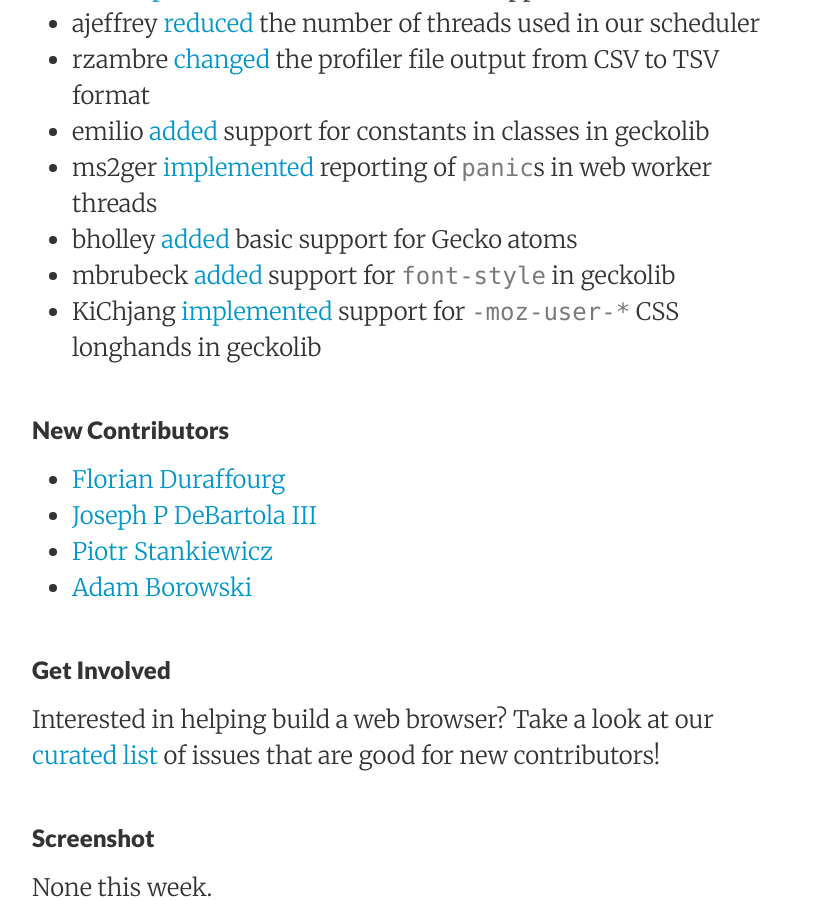
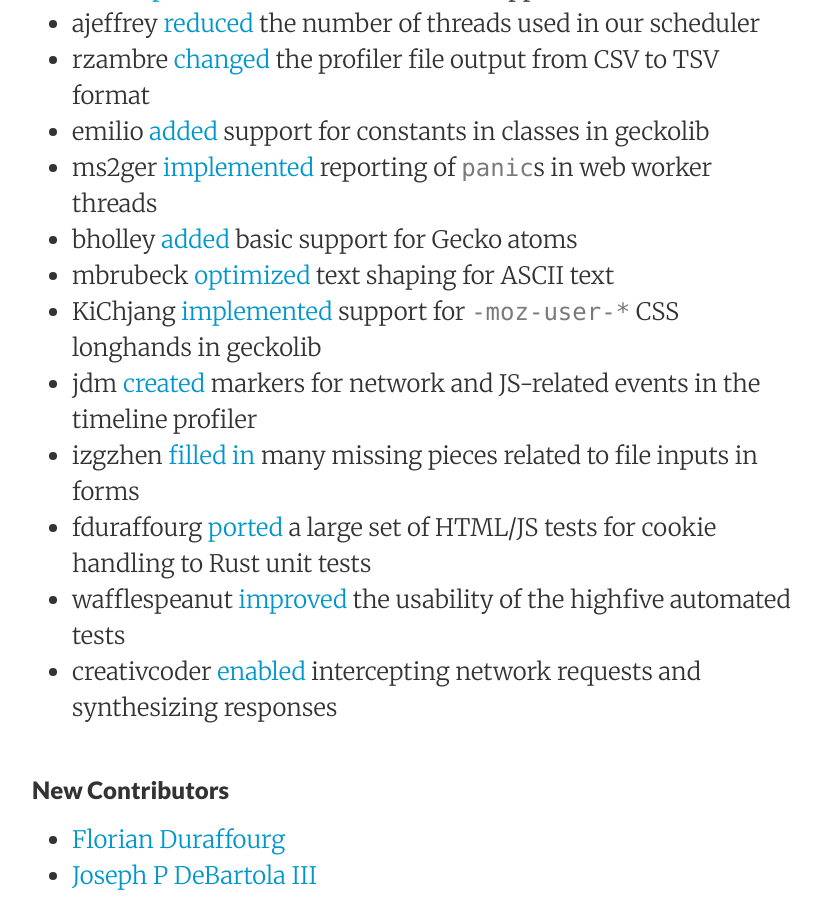
Before and after one commit to servo/blog.servo.org, a Jekyll site: the page built from _posts/2016-05-23-twis-64.md, in a window 1280 px wide and 900 px high, scrolled down 1687 px. Shown: the whole window, without its empty margins (224-1045 px from the left). Built offline with Jekyll 4.4.1, drawn with Linux system fonts in a browser that asks for light colours.

Commit message:
More notable things.

```diff
--- a/_posts/2016-05-23-twis-64.md
+++ b/_posts/2016-05-23-twis-64.md
@@ -36,9 +36,13 @@
 - emilio [added](https://github.com/servo/servo/pull/11245) support for constants in classes in geckolib
 - ms2ger [implemented](https://github.com/servo/servo/pull/11244) reporting of `panic`s in web worker threads
 - bholley [added](https://github.com/servo/servo/pull/11242) basic support for Gecko atoms
-- mbrubeck [added](https://github.com/servo/servo/pull/11240) support for `font-style` in geckolib
+- mbrubeck [optimized](https://github.com/servo/servo/pull/11273) text shaping for ASCII text
 - KiChjang [implemented](https://github.com/servo/servo/pull/11222) support for `-moz-user-*` CSS longhands in geckolib
-
+- jdm [created](https://github.com/servo/servo/pull/11239) markers for network and JS-related events in the timeline profiler
+- izgzhen [filled in](https://github.com/servo/servo/pull/11225) many missing pieces related to file inputs in forms
+- fduraffourg [ported](https://github.com/servo/servo/pull/11196) a large set of HTML/JS tests for cookie handling to Rust unit tests
+- wafflespeanut [improved](https://github.com/servo/highfive/pull/115) the usability of the highfive automated tests
+- creativcoder [enabled](https://github.com/servo/servo/pull/10961) intercepting network requests and synthesizing responses
 
 ### New Contributors
 
```
